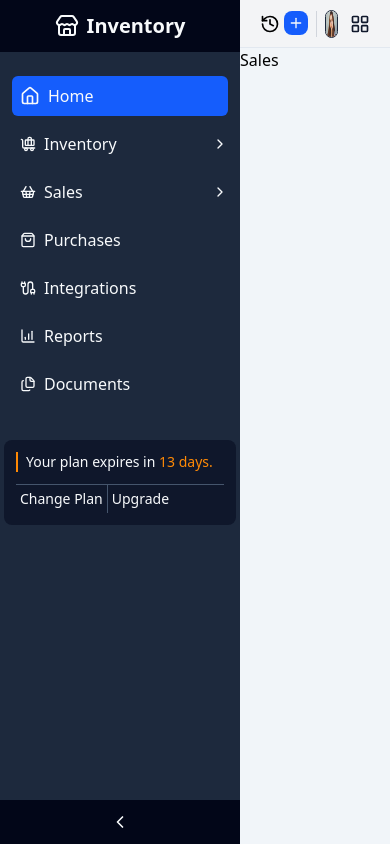
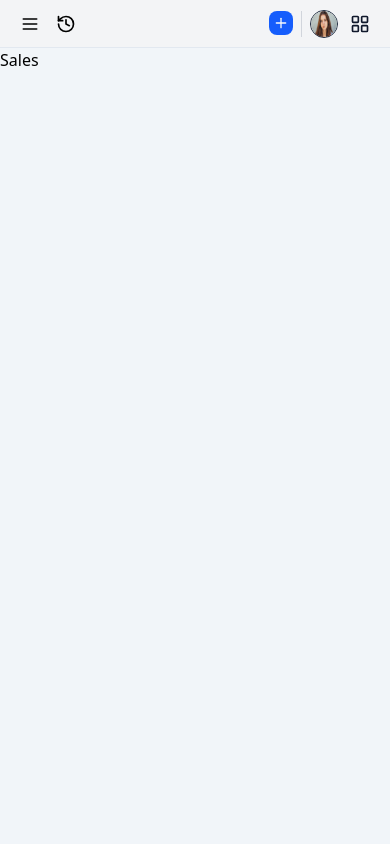
Before and after one commit to Mirelda/evergreen-inventory-system, a Next.js app: page /dashboard/sales in a window 390 px wide. Built offline with nearby package versions, Linux system fonts and the light colour scheme.

Commit message:
Responsive sidebar: collapse to icons only, visual alignment and UX improvements (fully video-accurate)

```diff
--- a/app/(back-office)/layout.js
+++ b/app/(back-office)/layout.js
@@ -1,21 +1,27 @@
 "use client";
 
+import Sidebar from "@/components/dashboard/Sidebar";
 import Header from "@/components/dashboard/Header";
-import Sidebar from "@/components/dashboard/Sidebar";
 import { useState } from "react";
 
-function Layout({ children }) {
-  const [sidebarCollapsed, setSidebarCollapsed] = useState(false);
+export default function Layout({ children }) {
+  const [showSidebar, setShowSidebar] = useState(false);
+  const [collapsed, setCollapsed] = useState(false);
 
   return (
-    <div>
-      <Sidebar collapsed={sidebarCollapsed} setCollapsed={setSidebarCollapsed} />
-      <main className={`transition-all duration-300 bg-slate-100 min-h-screen ${sidebarCollapsed ? 'ml-16' : 'ml-60'}`}>
-        <Header />
+    <div className="flex h-screen">
+      {/* Mobilde sidebar açıkken overlay */}
+      {showSidebar && (
+        <div
+          className="fixed inset-0 bg-black bg-opacity-50 z-40 lg:hidden"
+          onClick={() => setShowSidebar(false)}
+        />
+      )}
+      <Sidebar showSidebar={showSidebar} setShowSidebar={setShowSidebar} collapsed={collapsed} setCollapsed={setCollapsed} />
+      <main className="flex-1 h-full bg-slate-100">
+        <Header setShowSidebar={setShowSidebar} />
         {children}
       </main>
     </div>
   );
 }
-
-export default Layout;
--- a/components/dashboard/CollapsibleLink.jsx
+++ b/components/dashboard/CollapsibleLink.jsx
@@ -1,11 +1,12 @@
 import { PlusCircle } from "lucide-react";
 import Link from "next/link";
 
-function CollapsibleLink({ href, title }) {
+function CollapsibleLink({ href, title, onLinkClick }) {
   return (
     <Link
       className="flex items-center justify-between pl-8 pr-4 hover:bg-slate-900 transition-all duration-300 py-2 rounded-md space-x-3"
       href={href}
+      onClick={onLinkClick}
     >
       <span className="text-sm">{title}</span>
       <PlusCircle className="w-4 h-4" />
--- a/components/dashboard/Header.jsx
+++ b/components/dashboard/Header.jsx
@@ -1,14 +1,25 @@
-import { Bell, ChevronDown, LayoutGrid, History, Plus, Search, Settings, Users } from "lucide-react";
+import { Bell, ChevronDown, LayoutGrid, History, Plus, Search, Settings, Users, Menu } from "lucide-react";
 import SearchInput from "./SearchInput";
 
 // PR
 import Image from "next/image";
 
-function Header() {
+function Header({ setShowSidebar }) {
+  const handleMenuClick = () => {
+    setShowSidebar(true);
+  };
+
   return (
     // PR classname
     <div className="bg-gray-100 h-12 flex items-center justify-between px-4 md:px-8 border-b border-slate-200">
       <div className="flex gap-2 md:gap-3">
+        {/* Hamburger Menu Button - Only visible on small screens */}
+        <button
+          onClick={handleMenuClick}
+          className="lg:hidden p-1 rounded-lg hover:bg-slate-200"
+        >
+          <Menu className="w-5 h-5 md:w-6 md:h-6" />
+        </button>
         {/* Recent Activities */}
         <button className="p-1 rounded-lg hover:bg-slate-200">
           <History className="w-5 h-5 md:w-6 md:h-6" />
--- a/components/dashboard/Sidebar.jsx
+++ b/components/dashboard/Sidebar.jsx
@@ -10,6 +10,7 @@ import {
   ShoppingBag,
   ShoppingBasket,
   Store,
+  X,
 } from "lucide-react";
 import Link from "next/link";
 import SubscriptionCard from "./SubscriptionCard";
@@ -18,15 +19,10 @@ import CollapsibleLink from "./CollapsibleLink";
 import SidebarDropdownLink from "./SidebarDropdownLink";
 import { useState, useEffect } from "react";
 
-function Sidebar({ collapsed, setCollapsed }) {
-
-  useEffect(() => {
-    if (collapsed) {
-      document.body.classList.add('sidebar-collapsed');
-    } else {
-      document.body.classList.remove('sidebar-collapsed');
-    }
-  }, [collapsed]);
+function Sidebar({ showSidebar, setShowSidebar, collapsed, setCollapsed }) {
+  const handleMobileClose = () => {
+    if (window.innerWidth < 1024) setShowSidebar(false);
+  };
 
   const inventoryLinks = [
     {
@@ -95,77 +91,77 @@ function Sidebar({ collapsed, setCollapsed }) {
   ];
 
   return (
-    <div className={`transition-all duration-300 ${collapsed ? 'w-16' : 'w-60'} min-h-screen bg-slate-800 text-slate-50 fixed flex flex-col justify-between`}>
-      {/* TOP */}
-      <div className="flex flex-col">
-        {/* Logo */}
+    <aside
+      className={`
+        fixed lg:static top-0 left-0 h-full ${collapsed ? 'w-16' : 'w-60'} bg-slate-800 text-slate-50 z-50 flex flex-col
+        transition-all duration-300
+        ${showSidebar ? 'translate-x-0' : '-translate-x-full'}
+        lg:translate-x-0
+      `}
+    >
+      <div className="bg-slate-950 flex items-center justify-between py-3 px-2">
+        <span className="flex items-center font-semibold text-xl">
+          <Store className="w-6 h-6 mr-2" />
+          {!collapsed && 'Inventory'}
+        </span>
+        <button
+          onClick={() => setShowSidebar(false)}
+          className="lg:hidden p-2 rounded-lg hover:bg-slate-700"
+        >
+          <X className="w-4 h-4" />
+        </button>
+      </div>
+      <nav className="flex-1 flex flex-col gap-2 px-2 py-4">
         <Link
+          className={`flex items-center rounded-md transition-all h-12 w-full
+            ${collapsed ? 'justify-center p-0' : 'space-x-2 p-2'}
+            bg-blue-600 text-slate-50`}
           href="/dashboard/home"
-          className={`bg-slate-950 flex items-center justify-center py-3 ${collapsed ? 'px-0' : 'px-2'}`}
-        >
-          <Store className="w-6 h-6" />
-          {!collapsed && <span className="font-semibold text-xl ml-2">Inventory</span>}
-        </Link>
-        {/* Links */}
-        <nav className={`flex flex-col gap-2 ${collapsed ? 'items-center' : 'px-3 py-6'}`}>
-          <Link
-            className={`flex items-center ${collapsed ? 'justify-center w-10 h-10 p-0 my-1' : 'space-x-2 bg-blue-600 text-slate-50 p-2 rounded-md'} transition-all`}
-            href="/dashboard/home"
+          onClick={handleMobileClose}
         >
           <Home className="w-5 h-5" />
           {!collapsed && <span>Home</span>}
         </Link>
-          {collapsed ? (
-            <>
-              <Link className="flex items-center justify-center w-10 h-10 my-1" href="#"><BaggageClaim className="w-5 h-5" /></Link>
-              <Link className="flex items-center justify-center w-10 h-10 my-1" href="#"><ShoppingBasket className="w-5 h-5" /></Link>
-              <button className="flex items-center justify-center w-10 h-10 my-1"><ShoppingBag className="w-5 h-5" /></button>
-              <Link className="flex items-center justify-center w-10 h-10 my-1" href="#"><Cable className="w-5 h-5" /></Link>
-              <Link className="flex items-center justify-center w-10 h-10 my-1" href="#"><BarChart4 className="w-5 h-5" /></Link>
-              <Link className="flex items-center justify-center w-10 h-10 my-1" href="#"><Files className="w-5 h-5" /></Link>
-            </>
-          ) : (
-            <>
         <SidebarDropdownLink
-                title="Inventory"
+          title={!collapsed ? "Inventory" : ""}
           items={inventoryLinks}
           icon={BaggageClaim}
+          onLinkClick={handleMobileClose}
+          collapsed={collapsed}
         />
         <SidebarDropdownLink
-                title="Sales"
+          title={!collapsed ? "Sales" : ""}
           items={salesLinks}
           icon={ShoppingBasket}
+          onLinkClick={handleMobileClose}
+          collapsed={collapsed}
         />
-              <button className="cursor-pointer flex items-center space-x-2 p-2">
+        <button className={`flex items-center rounded-md transition-all h-12 w-full ${collapsed ? 'justify-center p-0' : 'space-x-2 p-2'}`}>
           <ShoppingBag className="w-4 h-4" />
-                <span>Purchases</span>
+          {!collapsed && <span>Purchases</span>}
         </button>
-              <Link className="flex items-center space-x-2 p-2" href="#">
+        <Link className={`flex items-center rounded-md transition-all h-12 w-full ${collapsed ? 'justify-center p-0' : 'space-x-2 p-2'}`} href="#" onClick={handleMobileClose}>
           <Cable className="w-4 h-4" />
-                <span>Integrations</span>
+          {!collapsed && <span>Integrations</span>}
         </Link>
-              <Link className="flex items-center space-x-2 p-2" href="#">
+        <Link className={`flex items-center rounded-md transition-all h-12 w-full ${collapsed ? 'justify-center p-0' : 'space-x-2 p-2'}`} href="#" onClick={handleMobileClose}>
           <BarChart4 className="w-4 h-4" />
-                <span>Reports</span>
+          {!collapsed && <span>Reports</span>}
         </Link>
-              <Link className="flex items-center space-x-2 p-2" href="#">
+        <Link className={`flex items-center rounded-md transition-all h-12 w-full ${collapsed ? 'justify-center p-0' : 'space-x-2 p-2'}`} href="#" onClick={handleMobileClose}>
           <Files className="w-4 h-4" />
-                <span>Documents</span>
+          {!collapsed && <span>Documents</span>}
         </Link>
-            </>
-          )}
       </nav>
-        {!collapsed && <SubscriptionCard />}
-      </div>
-      {/* Bottom */}
-      <div className="flex flex-col">
-        <button onClick={() => setCollapsed(!collapsed)} className="cursor-pointer bg-slate-950 flex items-center justify-center py-3 px-0">
-          <ChevronLeft className={`transition-transform duration-300 w-5 h-5 ${collapsed ? 'rotate-180' : ''}`} />
+      <SubscriptionCard />
+      {/* Masaüstünde daralt/expand butonu */}
+      <button
+        onClick={() => setCollapsed(!collapsed)}
+        className="bg-slate-950 flex items-center justify-center py-3 px-0 lg:block hidden"
+      >
+        <ChevronLeft className={`w-5 h-5 transition-transform ${collapsed ? 'rotate-180' : ''}`} />
       </button>
-      </div>
-      {/* Subscription card */}
-      {/* Footer icon */}
-    </div>
+    </aside>
   );
 }
 
--- a/components/dashboard/SidebarDropdownLink.jsx
+++ b/components/dashboard/SidebarDropdownLink.jsx
@@ -7,7 +7,7 @@ import {
 import CollapsibleLink from "./CollapsibleLink";
 import { ChevronRight } from "lucide-react";
 
-function SidebarDropdownLink({ title, items, icon: Icon }) {
+function SidebarDropdownLink({ title, items, icon: Icon, onLinkClick }) {
   return (
     <Collapsible>
       <CollapsibleTrigger className="cursor-pointer flex justify-between items-center w-full">
@@ -20,7 +20,12 @@ function SidebarDropdownLink({ title, items, icon: Icon }) {
       <CollapsibleContent>
         {items.map((items, i) => {
           return (
-            <CollapsibleLink key={i} href={items.href} title={items.title} />
+            <CollapsibleLink
+              key={i}
+              href={items.href}
+              title={items.title}
+              onLinkClick={onLinkClick}
+            />
           );
         })}
       </CollapsibleContent>
```
Lines whose indentation alone changed are shown as unchanged.
